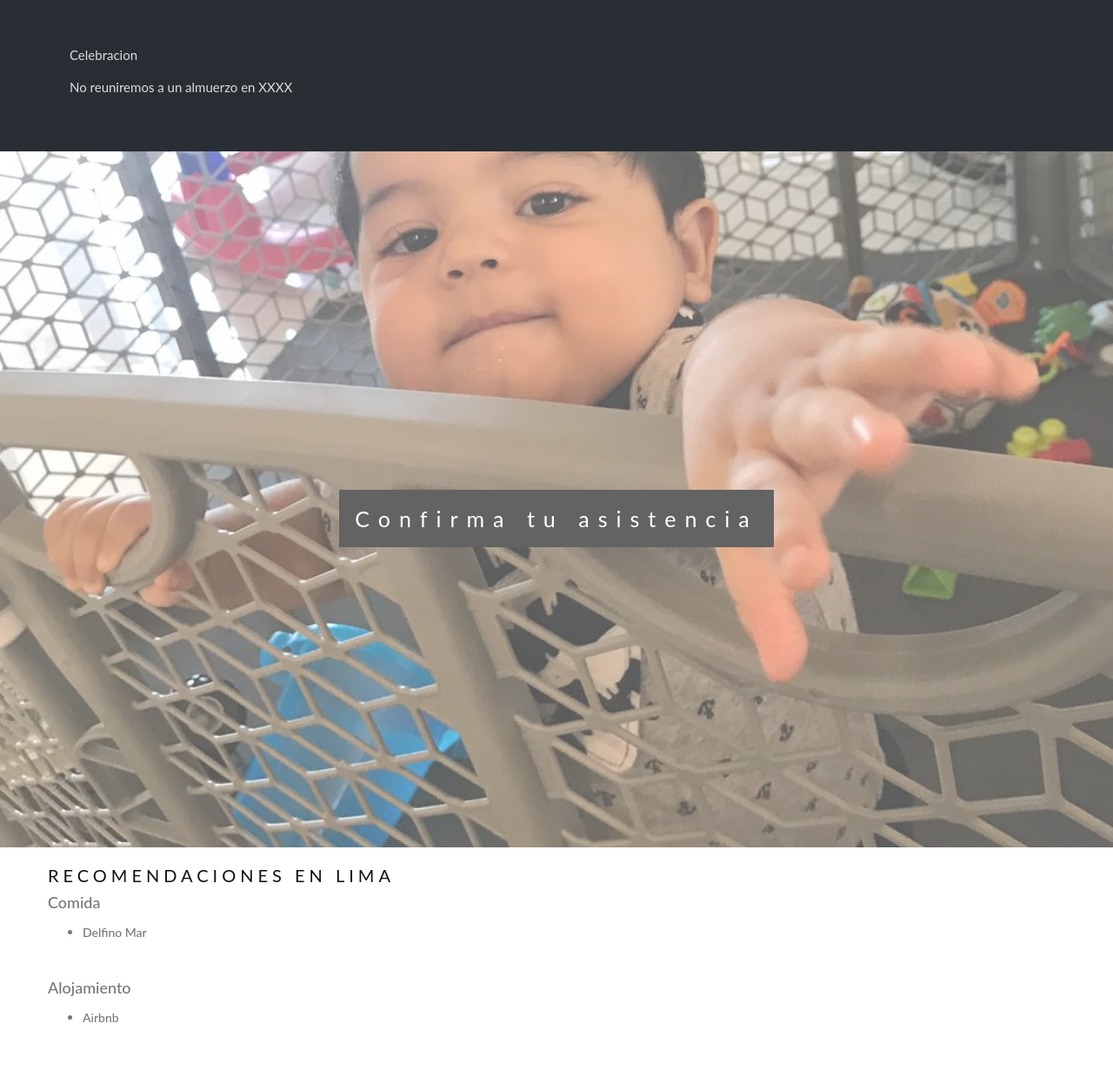
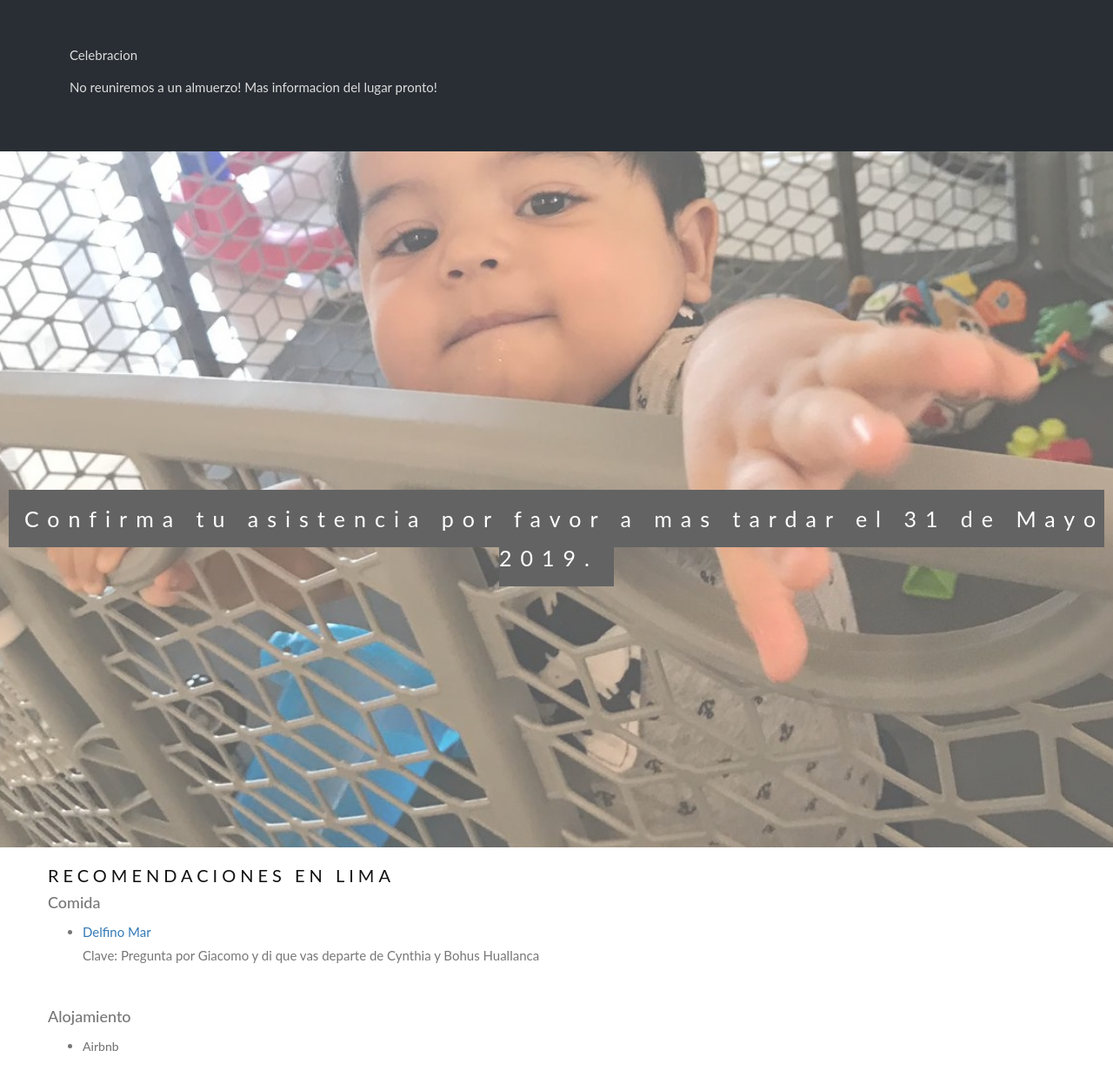
Before and after one commit to vicentehuallanca/bautizo, a plain HTML site: page index.html in a window 1280 px wide. Shown: the part 1972-3218 px from the top of the page at 87% size. Drawn offline with nearby package versions, Linux system fonts and the light colour scheme.

Commit message:
Add files via upload

```diff
--- a/index.html
+++ b/index.html
@@ -100,7 +100,7 @@
   <div style="position:relative;">
     <div style="color:#ddd;background-color:#282E34;text-align:center;padding:50px 80px;text-align: justify;">
       <div class="col-md-6"><strong>Cuando</strong><p> Julio 20, 2019 a las 9.00am</p> </div>
-      <div class="col-md-6"><strong>Donde</strong><a href="https://www.google.com/maps/place/Holy+Name+of+Jesus+Parish/@-12.1080875,-76.9828591,15z/data=!4m2!3m1!1s0x0:0x5e28b9bf3c6a43da?sa=X&ved=2ahUKEwjy4a6FtfrhAhWItlkKHWHNAywQ_BIwDnoECAoQCA" target="https://www.google.com/maps/place/Holy+Name+of+Jesus+Parish/@-12.1080875,-76.9828591,15z/data=!4m2!3m1!1s0x0:0x5e28b9bf3c6a43da?sa=X&ved=2ahUKEwjy4a6FtfrhAhWItlkKHWHNAywQ_BIwDnoECAoQCA"><p>Parroquia Santisimo Nombre de Jesus</p></a> <p>Las Garzas 188,San Borja 15037, Lima, Peru</p> </div>
+      <div class="col-md-6"><strong>Donde</strong><a href="https://www.google.com/maps/place/Holy+Name+of+Jesus+Parish/@-12.1080875,-76.9828591,15z/data=!4m2!3m1!1s0x0:0x5e28b9bf3c6a43da?sa=X&ved=2ahUKEwjy4a6FtfrhAhWItlkKHWHNAywQ_BIwDnoECAoQCA" target="https://www.google.com/maps/place/Holy+Name+of+Jesus+Parish/@-12.1080875,-76.9828591,15z/data=!4m2!3m1!1s0x0:0x5e28b9bf3c6a43da?sa=X&ved=2ahUKEwjy4a6FtfrhAhWItlkKHWHNAywQ_BIwDnoECAoQCA"><p>Parroquia Santisimo Nombre de Jesus</p></a> <p>Las Garzas 188, Chacarilla del Estanque, San Borja 15037, Lima, Peru</p> </div>
       <br><br>
     </div>
   </div>
@@ -114,13 +114,13 @@
   <div style="position:relative;">
     <div style="color:#ddd;background-color:#282E34;text-align:center;padding:50px 80px;text-align: justify;">
       <p> Celebracion </p>
-      <p>No reuniremos a un almuerzo en XXXX</p>
+      <p>No reuniremos a un almuerzo! Mas informacion del lugar pronto!</p>
     </div>
   </div>
 
   <div class="bgimg-1">
     <div class="caption">
-    <span class="border">Confirma tu asistencia</span>
+    <span class="border">Confirma tu asistencia por favor a mas tardar el 31 de Mayo 2019.</span>
     </div>
   </div>
 
@@ -132,7 +132,8 @@
         <h3> Recomendaciones en Lima </h3>
         <h4> Comida </h4>
           <ul>
-            <li> <h5> Delfino Mar</h5> </li>
+            <li><a href="http://www.restaurantdelfinomar.com/" target="http://www.restaurantdelfinomar.com/">Delfino Mar </a> </li>
+            <p> Clave: Pregunta por Giacomo y di que vas departe de Cynthia y Bohus Huallanca</p>
           </ul>
         <br>
         <h4> Alojamiento </h4>
```
